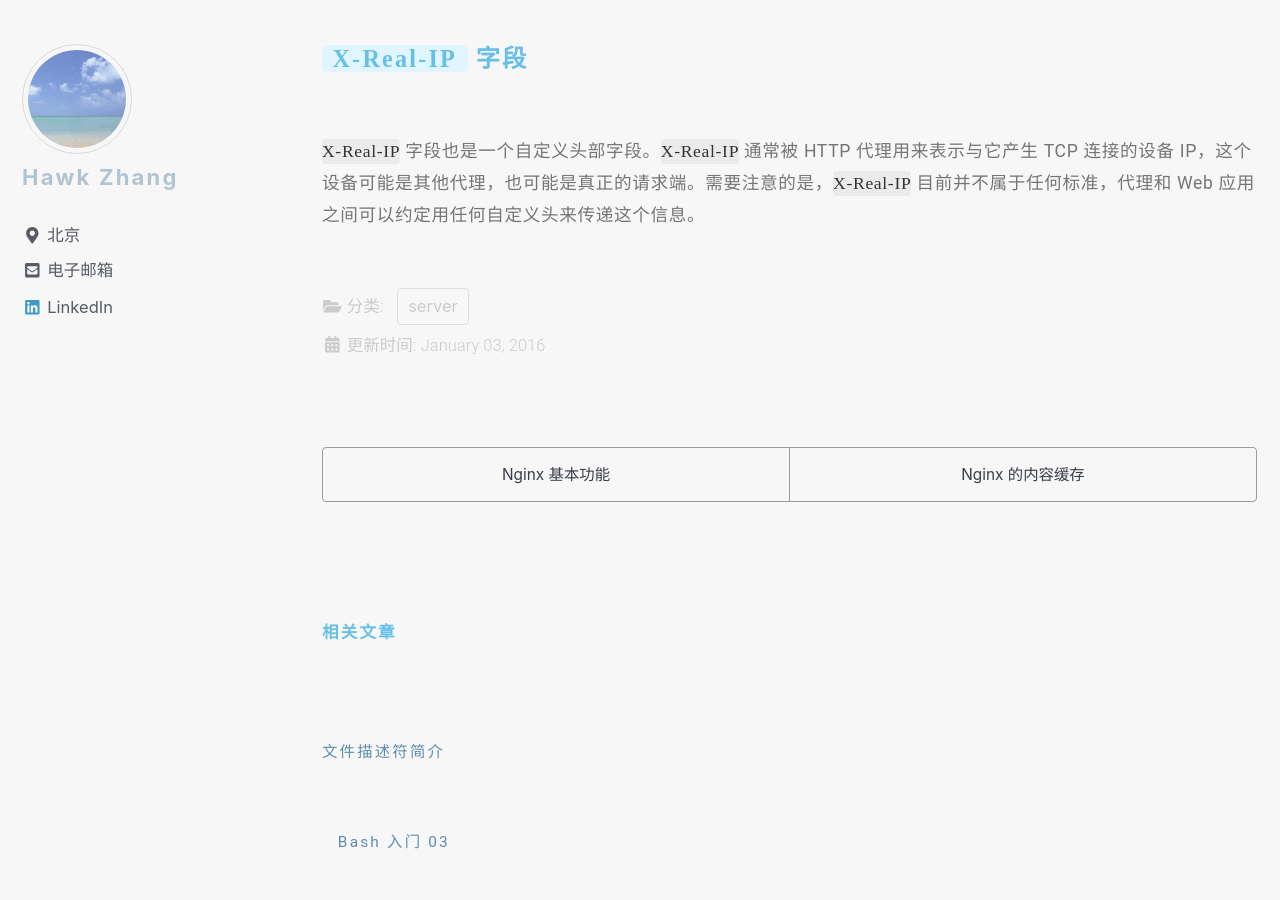
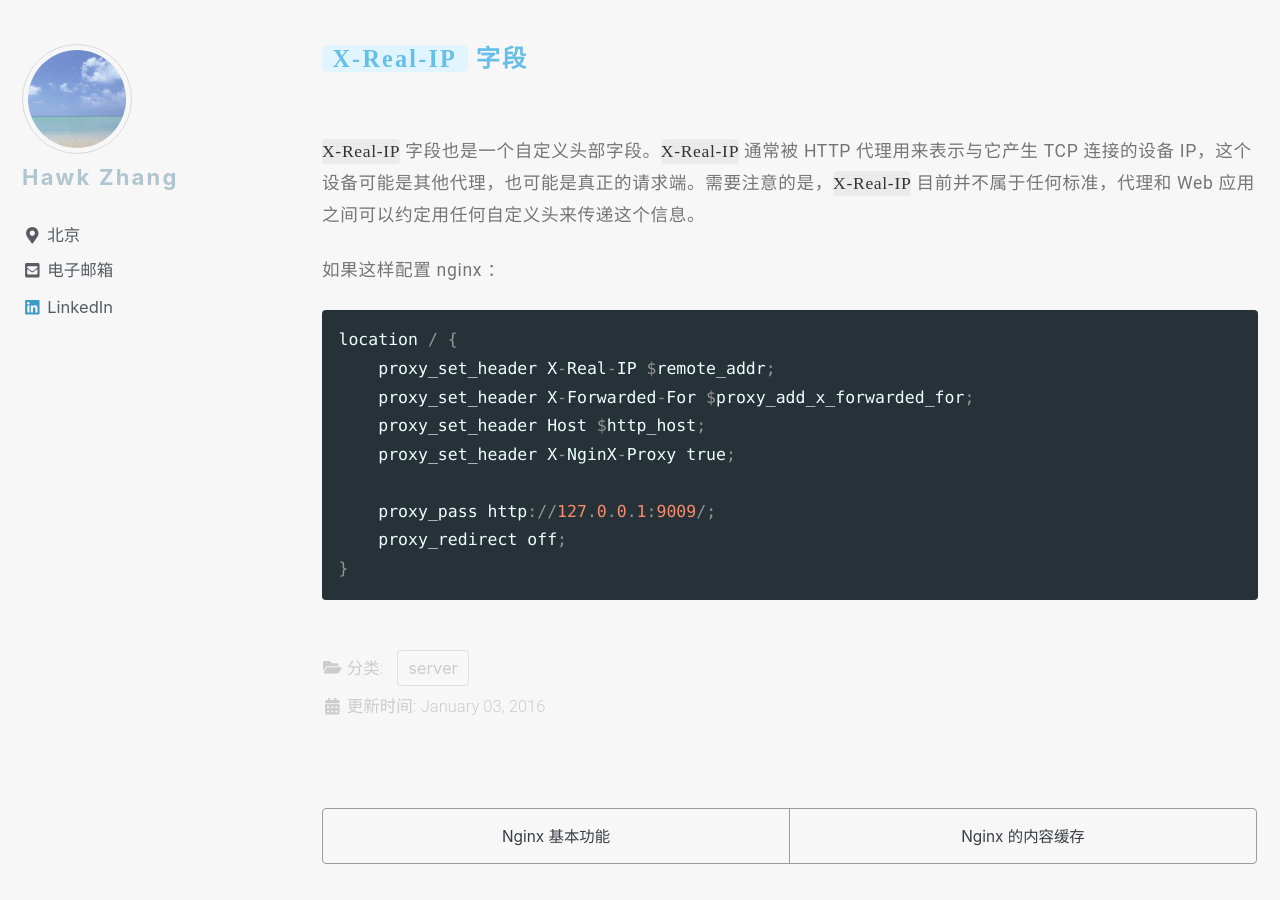
Before and after one commit to narru888/linotes_note, a Jekyll site: the page built from _posts/server/nginx/2016-01-03-nginx.common.conf.md, in a window 1280 px wide and 900 px high, scrolled down 2855 px. Built offline with Jekyll 4.4.1, drawn with Linux system fonts in a browser that asks for light colours; nearby versions of some CDN libraries; a script that is not in the unit is left out; some of the changed text lies outside the part shown.

Commit message:
update on 2018-08-08 06:50:01 CST

````diff
--- a/_config.yml
+++ b/_config.yml
@@ -59,6 +59,21 @@
 # tags
 tag_page_layout: tag
 tag_page_dir: tag
+
+
+
+
+
+# HTML Compression
+# - http://jch.penibelst.de/
+compress_html:
+  clippings: all
+  ignore:
+    envs: development
+
+
+
+
 
 
 
--- a/_posts/server/nginx/2016-01-03-nginx.common.conf.md
+++ b/_posts/server/nginx/2016-01-03-nginx.common.conf.md
@@ -20,7 +20,7 @@
 
 ### 获取用户真实 IP  地址
 
-为了实现反向代理，nginx 增加了 `ngx_http_proxy_module` 模块。配置文件中的 `proxy_set_header` 指令即属于该模块。
+为了实现反向代理，nginx 增加了 `ngx_http_proxy_module` 模块。配置文件中的 `proxy_set_header` 指令即属于该模块，用于 **重写** 从 nginx 转出的请求头。
 
 
 
@@ -79,3 +79,17 @@
 #### `X-Real-IP` 字段
 
 `X-Real-IP` 字段也是一个自定义头部字段。`X-Real-IP` 通常被 HTTP 代理用来表示与它产生 TCP 连接的设备 IP，这个设备可能是其他代理，也可能是真正的请求端。需要注意的是，`X-Real-IP` 目前并不属于任何标准，代理和 Web 应用之间可以约定用任何自定义头来传递这个信息。
+
+如果这样配置 nginx ：
+
+```conf
+location / {
+    proxy_set_header X-Real-IP $remote_addr;
+    proxy_set_header X-Forwarded-For $proxy_add_x_forwarded_for;
+    proxy_set_header Host $http_host;
+    proxy_set_header X-NginX-Proxy true;
+
+    proxy_pass http://127.0.0.1:9009/;
+    proxy_redirect off;
+}
+```
````
Also changed, not shown: 2 other files.
